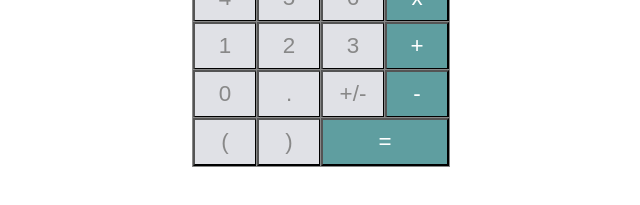
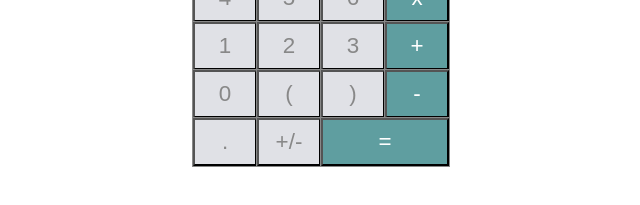
Before and after one commit to daomeow/cowculator, a React (Create React App) app: page / in a window 1280 px wide. Shown: the part 243-448 px from the top of the page, without its empty margins (319-959 px from the left). Built offline with nearby package versions, Linux system fonts and the light colour scheme.

Commit message:
Add toggle negitive and positive method

```diff
--- a/src/components/Buttons/Buttons.js
+++ b/src/components/Buttons/Buttons.js
@@ -2,7 +2,7 @@ import { useState } from 'react';
 import './Buttons.css';
 
 function Buttons() {
-  const buttonInputs = [7, 8, 9, ' ÷ ', 4, 5, 6, ' x ', 1, 2, 3, ' + ', 0, '.', '+/-', ' - ', '(', ')'];
+  const buttonInputs = [7, 8, 9, ' ÷ ', 4, 5, 6, ' x ', 1, 2, 3, ' + ', 0, '(', ')', ' - '];
   const [data, setData] = useState('');
 
   const handleClick = (event) => {
@@ -29,12 +29,25 @@ function Buttons() {
     )
   });
 
+  // Toggle last integer to be positive or negative
+  const toggleNegativePostivie = () => {
+    let integer = Math.sign(data);
+    console.log(integer)
+    if (integer === 1) {
+      setData(-Math.abs(data));
+    } else if (integer === -1) {
+      setData(Math.abs(data));
+    }
+
+
+    console.log(data)
+  }
 
   // split the string by spaces >> 1 + 2 + 3 >> [1 '+' 2] ['+' 3] >> [3 '+' 3]
   const splitString = () => {
     let numbers = data.split(' ').map(item => {
       if (item !== '+' && item !== '-' && item !== 'x' && item !== '÷') {
-        return parseInt(item);
+        return parseFloat(item);
       } else {
         return item;
       }
@@ -73,6 +86,8 @@ function Buttons() {
       </section>
       <section className='button-container'>
         {buttonList}
+        <button onClick={handleClick} name='.' className='main-button'>.</button>
+        <button onClick={toggleNegativePostivie} className='main-button'>+/-</button>
         <button onClick={calculateNumbers} name='=' className='main-button operator equals'>=</button>
       </section>
     </main>
```
